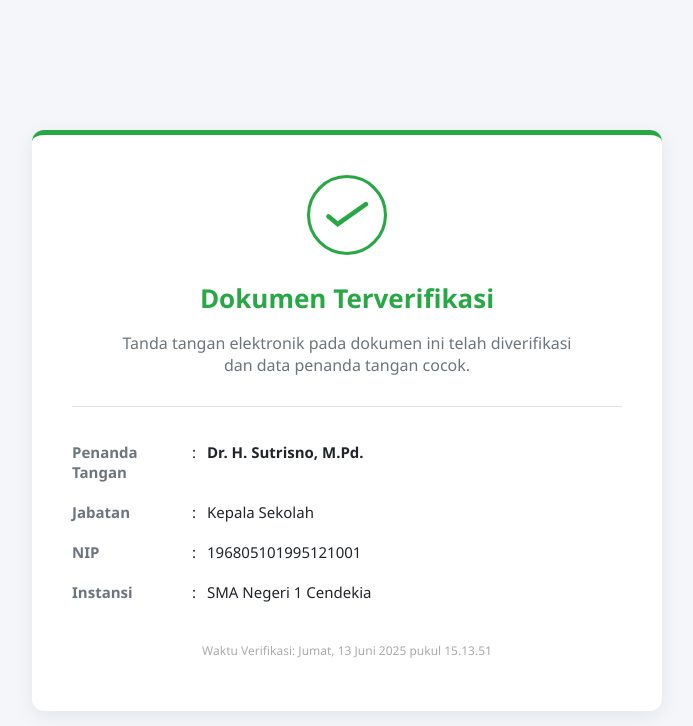
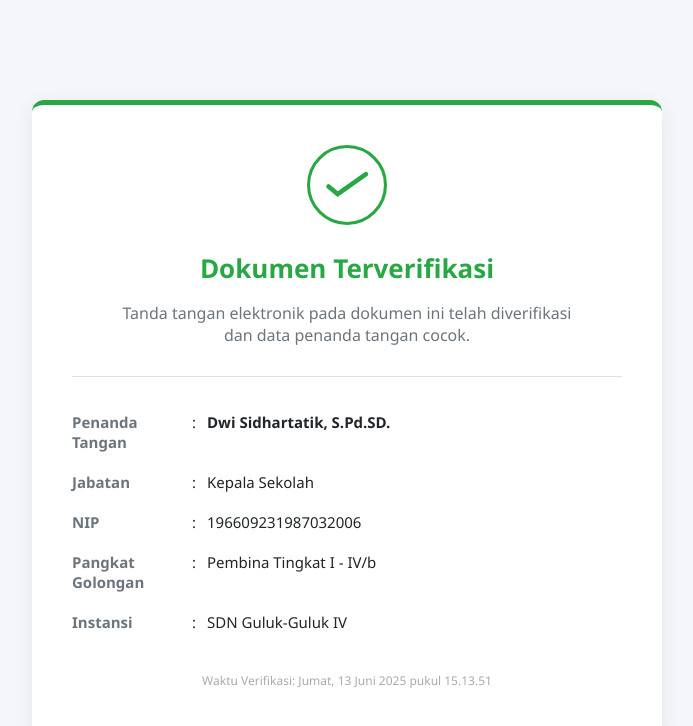
Before and after one commit to Fayazic8/tte-butatik, a plain HTML site: page index.html in a window 1280 px wide. Shown: the whole page, without its empty margins (293-986 px from the left). Drawn offline with Linux system fonts and the light colour scheme; a web font is replaced by a local one.

Commit message:
Update and rename coba5.html to index.html

```diff
--- a/coba5.html
+++ b/index.html
@@ -133,7 +133,7 @@
                 <tr>
                     <td>Penanda Tangan</td>
                     <td>:</td>
-                    <td><strong>Dr. H. Sutrisno, M.Pd.</strong></td>
+                    <td><strong>Dwi Sidhartatik, S.Pd.SD.</strong></td>
                 </tr>
                 <tr>
                     <td>Jabatan</td>
@@ -143,12 +143,17 @@
                  <tr>
                     <td>NIP</td>
                     <td>:</td>
-                    <td>196805101995121001</td>
+                    <td>196609231987032006</td>
+                </tr>
+                <tr>
+                    <td>Pangkat Golongan</td>
+                    <td>:</td>
+                    <td>Pembina Tingkat I  -  IV/b</td>
                 </tr>
                 <tr>
                     <td>Instansi</td>
                     <td>:</td>
-                    <td>SMA Negeri 1 Cendekia</td>
+                    <td>SDN Guluk-Guluk IV</td>
                 </tr>
             </table>
         </div>
```
